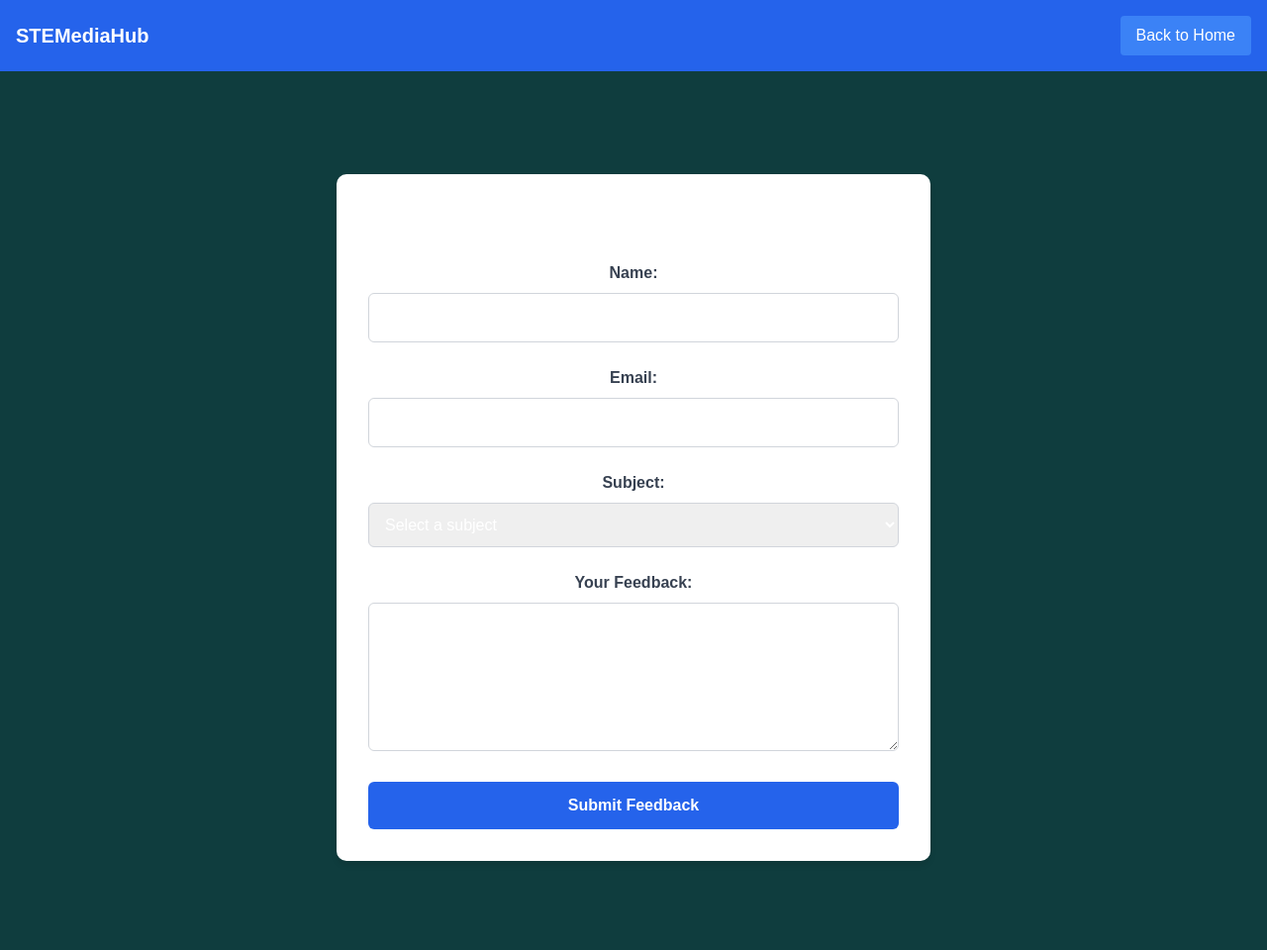
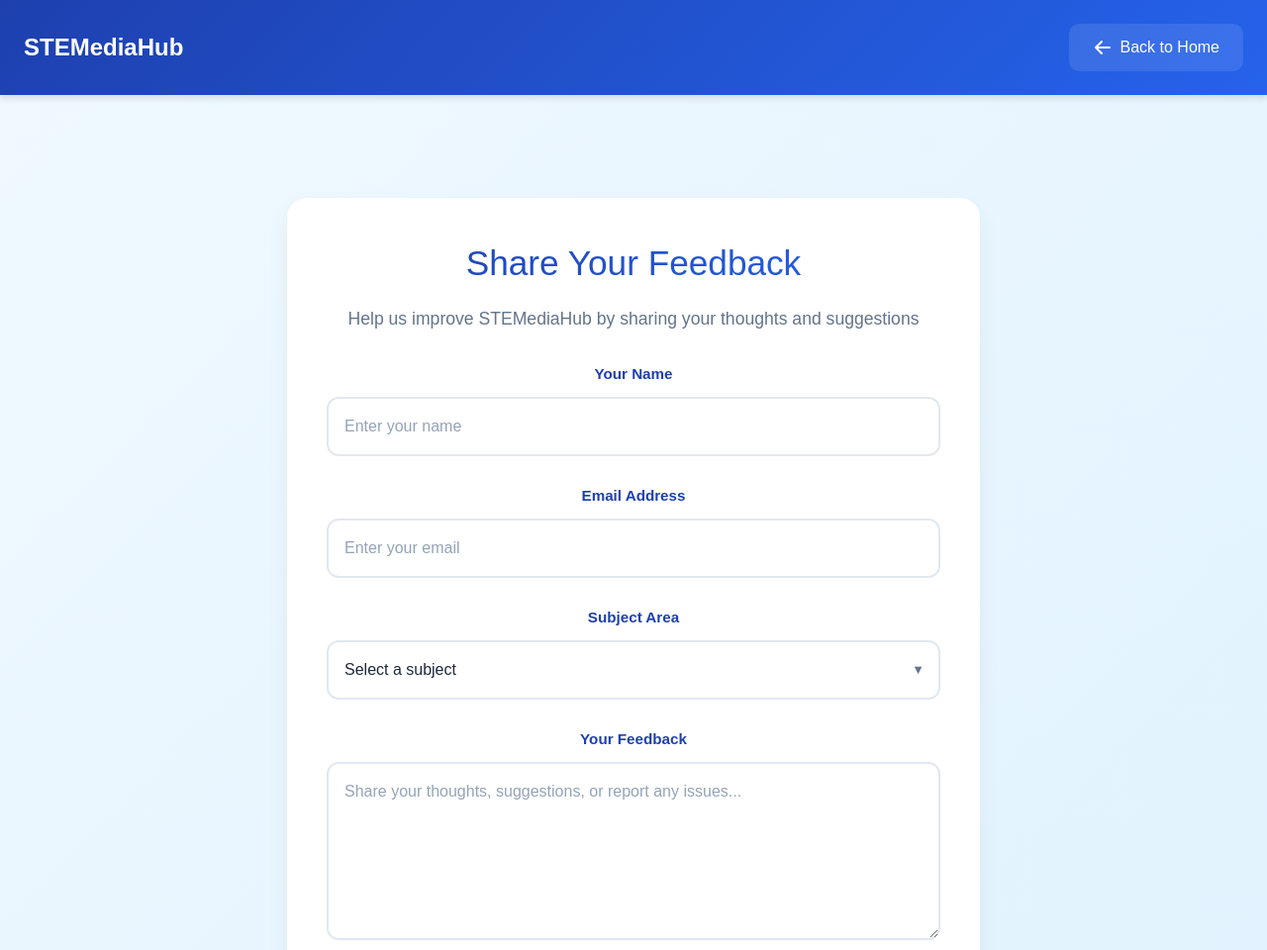
Before and after one commit to kzyarou/STEMediaHub, a plain HTML site: page misc/feedback.html in a window 1280 px wide. Shown: the top 960 px of the page at 99% size. Before the commit the page ends 938 px from the top, so only its background shows below. Drawn offline with nearby package versions, Linux system fonts and the light colour scheme.

Commit message:
Fix form input text visibility and contrast

```diff
--- a/misc/feedback.html
+++ b/misc/feedback.html
@@ -17,103 +17,240 @@
     />
     <script src="https://cdn.tailwindcss.com"></script>
     <style>
+      body {
+        background: linear-gradient(135deg, #f0f9ff 0%, #e0f2fe 100%);
+        min-height: 100vh;
+      }
       .feedback-form {
-        max-width: 600px;
+        max-width: 700px;
         margin: 2rem auto;
-        padding: 2rem;
+        padding: 2.5rem;
         background: white;
-        border-radius: 10px;
-        box-shadow: 0 4px 6px rgba(0, 0, 0, 0.1);
+        border-radius: 20px;
+        box-shadow: 0 10px 25px rgba(0, 0, 0, 0.05);
+        transition: transform 0.3s ease, box-shadow 0.3s ease;
+      }
+      .feedback-form:hover {
+        transform: translateY(-5px);
+        box-shadow: 0 15px 30px rgba(0, 0, 0, 0.1);
       }
       .form-group {
-        margin-bottom: 1.5rem;
+        margin-bottom: 1.8rem;
+        position: relative;
       }
       .form-label {
         display: block;
-        margin-bottom: 0.5rem;
+        margin-bottom: 0.7rem;
         font-weight: 600;
-        color: #374151;
+        color: #1e40af;
+        font-size: 0.95rem;
+        transition: all 0.3s ease;
       }
       .form-input {
         width: 100%;
-        padding: 0.75rem;
-        border: 1px solid #d1d5db;
-        border-radius: 6px;
+        padding: 1rem;
+        border: 2px solid #e2e8f0;
+        border-radius: 12px;
         font-size: 1rem;
+        transition: all 0.3s ease;
+        background: white;
+        color: #1e293b;
+      }
+      .form-input:focus {
+        border-color: #3b82f6;
+        box-shadow: 0 0 0 4px rgba(59, 130, 246, 0.1);
+        outline: none;
       }
       .form-textarea {
         width: 100%;
-        padding: 0.75rem;
-        border: 1px solid #d1d5db;
-        border-radius: 6px;
+        padding: 1rem;
+        border: 2px solid #e2e8f0;
+        border-radius: 12px;
         font-size: 1rem;
-        min-height: 150px;
+        min-height: 180px;
         resize: vertical;
+        transition: all 0.3s ease;
+        background: white;
+        color: #1e293b;
+      }
+      .form-textarea:focus {
+        border-color: #3b82f6;
+        box-shadow: 0 0 0 4px rgba(59, 130, 246, 0.1);
+        outline: none;
+      }
+      .form-input::placeholder,
+      .form-textarea::placeholder {
+        color: #94a3b8;
       }
       .submit-btn {
-        background-color: #2563eb;
+        background: linear-gradient(135deg, #2563eb 0%, #1d4ed8 100%);
         color: white;
-        padding: 0.75rem 1.5rem;
-        border-radius: 6px;
+        padding: 1rem 2rem;
+        border-radius: 12px;
         font-weight: 600;
         cursor: pointer;
-        transition: background-color 0.3s;
+        transition: all 0.3s ease;
+        border: none;
+        font-size: 1.1rem;
+        position: relative;
+        overflow: hidden;
       }
       .submit-btn:hover {
-        background-color: #1d4ed8;
+        transform: translateY(-2px);
+        box-shadow: 0 5px 15px rgba(37, 99, 235, 0.3);
+      }
+      .submit-btn:active {
+        transform: translateY(0);
+      }
+      .submit-btn::after {
+        content: "";
+        position: absolute;
+        top: 0;
+        left: -100%;
+        width: 100%;
+        height: 100%;
+        background: linear-gradient(
+          90deg,
+          transparent,
+          rgba(255, 255, 255, 0.2),
+          transparent
+        );
+        transition: 0.5s;
+      }
+      .submit-btn:hover::after {
+        left: 100%;
       }
       .success-message {
         display: none;
-        padding: 1rem;
-        background-color: #dcfce7;
+        padding: 1.2rem;
+        background: linear-gradient(135deg, #dcfce7 0%, #bbf7d0 100%);
         color: #166534;
-        border-radius: 6px;
-        margin-top: 1rem;
+        border-radius: 12px;
+        margin-top: 1.5rem;
+        text-align: center;
+        font-weight: 500;
+        animation: slideIn 0.5s ease;
+      }
+      @keyframes slideIn {
+        from {
+          opacity: 0;
+          transform: translateY(-10px);
+        }
+        to {
+          opacity: 1;
+          transform: translateY(0);
+        }
+      }
+      .header {
+        background: linear-gradient(135deg, #1e40af 0%, #2563eb 100%);
+        padding: 1.5rem;
+        box-shadow: 0 4px 6px rgba(0, 0, 0, 0.1);
+      }
+      .back-btn {
+        background: rgba(255, 255, 255, 0.1);
+        padding: 0.75rem 1.5rem;
+        border-radius: 10px;
+        transition: all 0.3s ease;
+      }
+      .back-btn:hover {
+        background: rgba(255, 255, 255, 0.2);
+        transform: translateX(-3px);
+      }
+      .form-title {
+        background: linear-gradient(135deg, #1e40af 0%, #2563eb 100%);
+        -webkit-background-clip: text;
+        -webkit-text-fill-color: transparent;
+        font-size: 2.2rem;
+        margin-bottom: 1rem;
+      }
+      .form-subtitle {
+        color: #64748b;
+        text-align: center;
+        margin-bottom: 2rem;
+        font-size: 1.1rem;
+      }
+      .select-wrapper {
+        position: relative;
+      }
+      .select-wrapper::after {
+        content: "▼";
+        font-size: 0.8rem;
+        color: #64748b;
+        position: absolute;
+        right: 1rem;
+        top: 50%;
+        transform: translateY(-50%);
+        pointer-events: none;
+      }
+      select.form-input {
+        appearance: none;
+        padding-right: 2.5rem;
+      }
+      .form-group.focused .form-label {
+        color: #2563eb;
+        transform: translateY(-2px);
       }
     </style>
   </head>
   <body>
-    <header
-      class="flex justify-between items-center bg-blue-600 text-white p-4"
+    <header class="header flex justify-between items-center text-white">
+      <h1 class="text-2xl font-bold">STEMediaHub</h1>
+      <a href="../index.html" class="back-btn flex items-center gap-2">
+        <svg
+          xmlns="http://www.w3.org/2000/svg"
+          class="h-5 w-5"
+          viewBox="0 0 20 20"
+          fill="currentColor"
         >
-      <h1 class="text-xl font-bold">STEMediaHub</h1>
-      <a href="../index.html" class="bg-blue-500 px-4 py-2 rounded"
-        >Back to Home</a
-      >
+          <path
+            fill-rule="evenodd"
+            d="M9.707 16.707a1 1 0 01-1.414 0l-6-6a1 1 0 010-1.414l6-6a1 1 0 011.414 1.414L5.414 9H17a1 1 0 110 2H5.414l4.293 4.293a1 1 0 010 1.414z"
+            clip-rule="evenodd"
+          />
+        </svg>
+        Back to Home
+      </a>
     </header>
 
     <main class="container mx-auto px-4 py-8">
       <div class="feedback-form">
-        <h2 class="text-2xl font-bold mb-6 text-center">Provide Feedback</h2>
+        <h2 class="form-title text-center">Share Your Feedback</h2>
+        <p class="form-subtitle">
+          Help us improve STEMediaHub by sharing your thoughts and suggestions
+        </p>
+
         <form
           action="https://formspree.io/f/myzwjyzp"
           method="POST"
           id="feedbackForm"
         >
           <div class="form-group">
-            <label class="form-label" for="name">Name:</label>
+            <label class="form-label" for="name">Your Name</label>
             <input
               type="text"
               id="name"
               name="name"
               class="form-input"
+              placeholder="Enter your name"
               required
             />
           </div>
 
           <div class="form-group">
-            <label class="form-label" for="email">Email:</label>
+            <label class="form-label" for="email">Email Address</label>
             <input
               type="email"
               id="email"
               name="email"
               class="form-input"
+              placeholder="Enter your email"
               required
             />
           </div>
 
           <div class="form-group">
-            <label class="form-label" for="subject">Subject:</label>
+            <label class="form-label" for="subject">Subject Area</label>
+            <div class="select-wrapper">
               <select id="subject" name="subject" class="form-input" required>
                 <option value="">Select a subject</option>
                 <option value="Earth Science">Earth Science</option>
@@ -121,7 +258,9 @@
                 <option value="Pre Calculus">Pre Calculus</option>
                 <option value="Physical Education">Physical Education</option>
                 <option value="General Mathematics">General Mathematics</option>
-              <option value="Personal Development">Personal Development</option>
+                <option value="Personal Development">
+                  Personal Development
+                </option>
                 <option value="21st Century Literature">
                   21st Century Literature
                 </option>
@@ -134,13 +273,15 @@
                 <option value="Other">Other</option>
               </select>
             </div>
+          </div>
 
           <div class="form-group">
-            <label class="form-label" for="feedback">Your Feedback:</label>
+            <label class="form-label" for="feedback">Your Feedback</label>
             <textarea
               id="feedback"
               name="feedback"
               class="form-textarea"
+              placeholder="Share your thoughts, suggestions, or report any issues..."
               required
             ></textarea>
           </div>
@@ -150,21 +291,49 @@
           </button>
         </form>
         <div id="successMessage" class="success-message">
+          <svg
+            xmlns="http://www.w3.org/2000/svg"
+            class="h-6 w-6 inline-block mr-2"
+            fill="none"
+            viewBox="0 0 24 24"
+            stroke="currentColor"
+          >
+            <path
+              stroke-linecap="round"
+              stroke-linejoin="round"
+              stroke-width="2"
+              d="M5 13l4 4L19 7"
+            />
+          </svg>
           Thank you for your feedback! We'll review it shortly.
         </div>
       </div>
     </main>
 
     <script>
+      // Add focus effects
+      const formInputs = document.querySelectorAll(
+        ".form-input, .form-textarea"
+      );
+      formInputs.forEach((input) => {
+        input.addEventListener("focus", () => {
+          input.parentElement.classList.add("focused");
+        });
+        input.addEventListener("blur", () => {
+          if (!input.value) {
+            input.parentElement.classList.remove("focused");
+          }
+        });
+      });
+
+      // Form submission
       document
         .getElementById("feedbackForm")
         .addEventListener("submit", function (e) {
           e.preventDefault();
 
-          // Get form data
           const formData = new FormData(this);
 
-          // Send form data to Formspree
           fetch(this.action, {
             method: "POST",
             body: formData,
@@ -174,11 +343,12 @@
           })
             .then((response) => {
               if (response.ok) {
-                // Show success message
                 document.getElementById("successMessage").style.display =
                   "block";
-                // Reset form
                 this.reset();
+                formInputs.forEach((input) => {
+                  input.parentElement.classList.remove("focused");
+                });
               } else {
                 throw new Error("Network response was not ok");
               }
```
Lines whose indentation alone changed are shown as unchanged.
